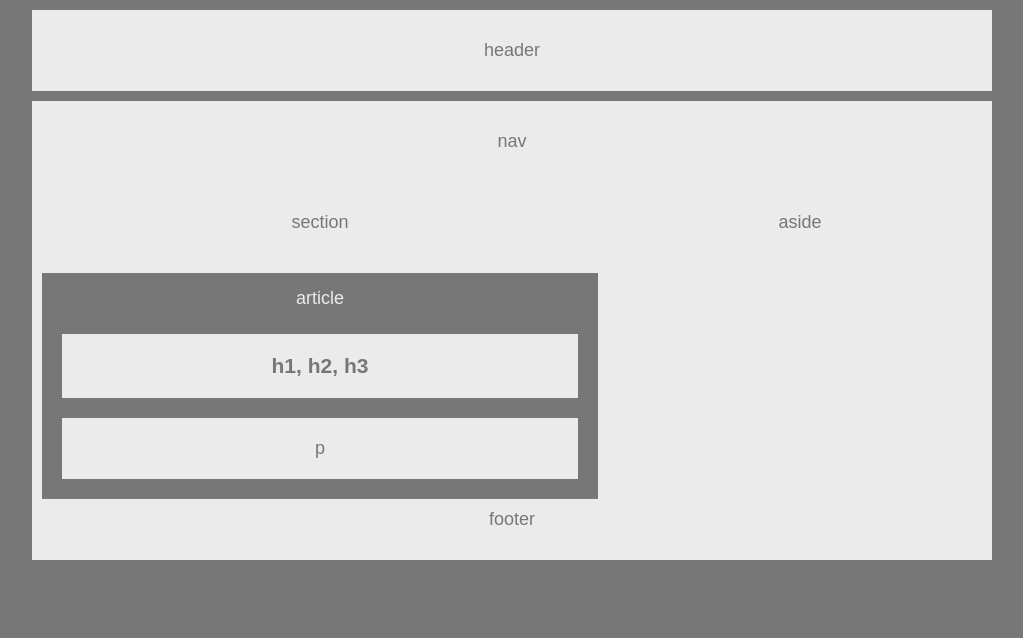
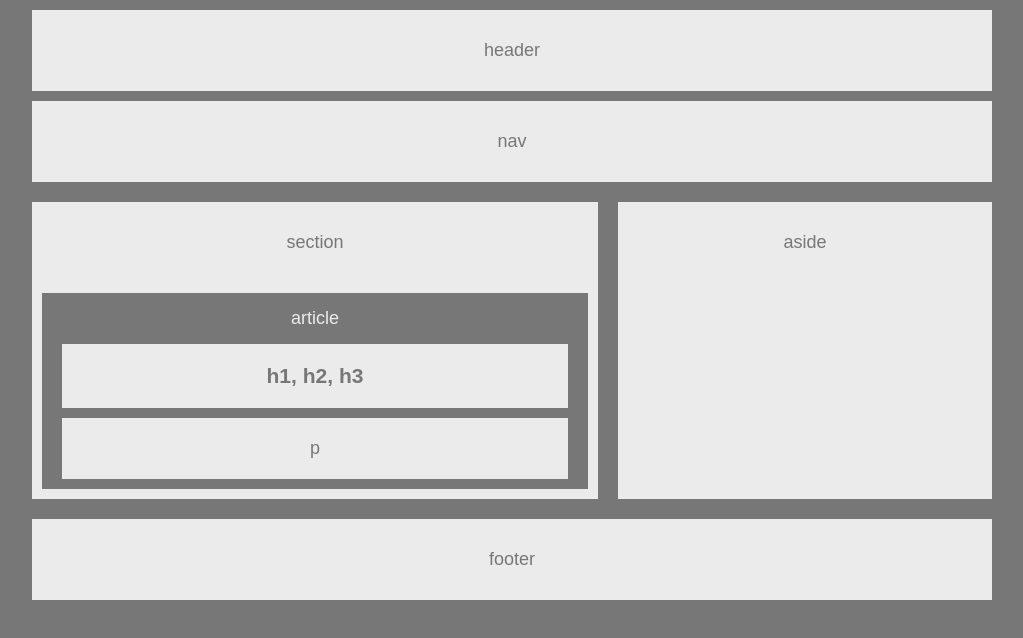
Before and after one commit to dvnnorth/HW-Wireframe, a plain HTML site: page index.html in a window 1280 px wide. Shown: the whole page, without its empty margins (128-1151 px from the left). Drawn offline with Linux system fonts and the light colour scheme.

Commit message:
Added borders to section-left and aside-right (apparently borders don't count when it comes to border-box). Also made some tweaks to try and get final layout close to image.

```diff
--- a/index.html
+++ b/index.html
@@ -8,13 +8,15 @@
 </head>
 <body>
 
-    <header class="content-bg heading-format" id="top-header">
+    <header class="content-bg heading-format">
         header
     </header>
 
     <nav class="content-bg heading-format" id="navbar">
         nav
     </nav>
+
+    <div id="main-body">
 
         <section class="content-bg" id="section-left">
 
@@ -46,7 +48,9 @@
 
         </aside>
 
-    <footer class="content-bg heading-format" id="main-footer">
+    </div>
+
+    <footer class="content-bg heading-format">
         footer
     </footer>
 
--- a/style.css
+++ b/style.css
@@ -13,6 +13,7 @@ body {
 
 .content-bg {
     background: #ebebeb;
+    margin: 10px 0px 10px 0px;
 }
 
 .heading-format {
@@ -20,17 +21,24 @@ body {
     text-align: center;
 }
 
-#top-header {
+#navbar {
     margin-top: 10px;
 }
 
-#navbar {
-    margin-top: 10px;
+#main-body {
+    overflow: hidden;
+}
+
+#main-body::after{
+    content: "";
+    display: block;
+    clear: both;
 }
 
 #section-left {
     float: left;
     width: 60%;
+    border-right: 10px solid #777;
 }
 
 #section-article {
@@ -46,22 +54,14 @@ body {
 }
 
 #aside-right {
-    float: left;
     width: 40%;
+    float: right;
+    border-left: 10px solid #777;
+    height: 297px; /* this is a hack :( */
 }
 
 #aside-header {
     padding: 30px;
-}
-
-#main-footer {
-    margin-top: 20px;
-}
-
-#main-footer::before{
-    content: "";
-    display: block;
-    clear: both;
 }
 
 h1, p {
@@ -69,5 +69,5 @@ h1, p {
     background: #ebebeb;
     padding: 20px;
     text-align: center;
-    margin: 10px 20px 20px 20px;
+    margin: 0px 20px 10px 20px;
 }
```
Lines whose indentation alone changed are shown as unchanged.
